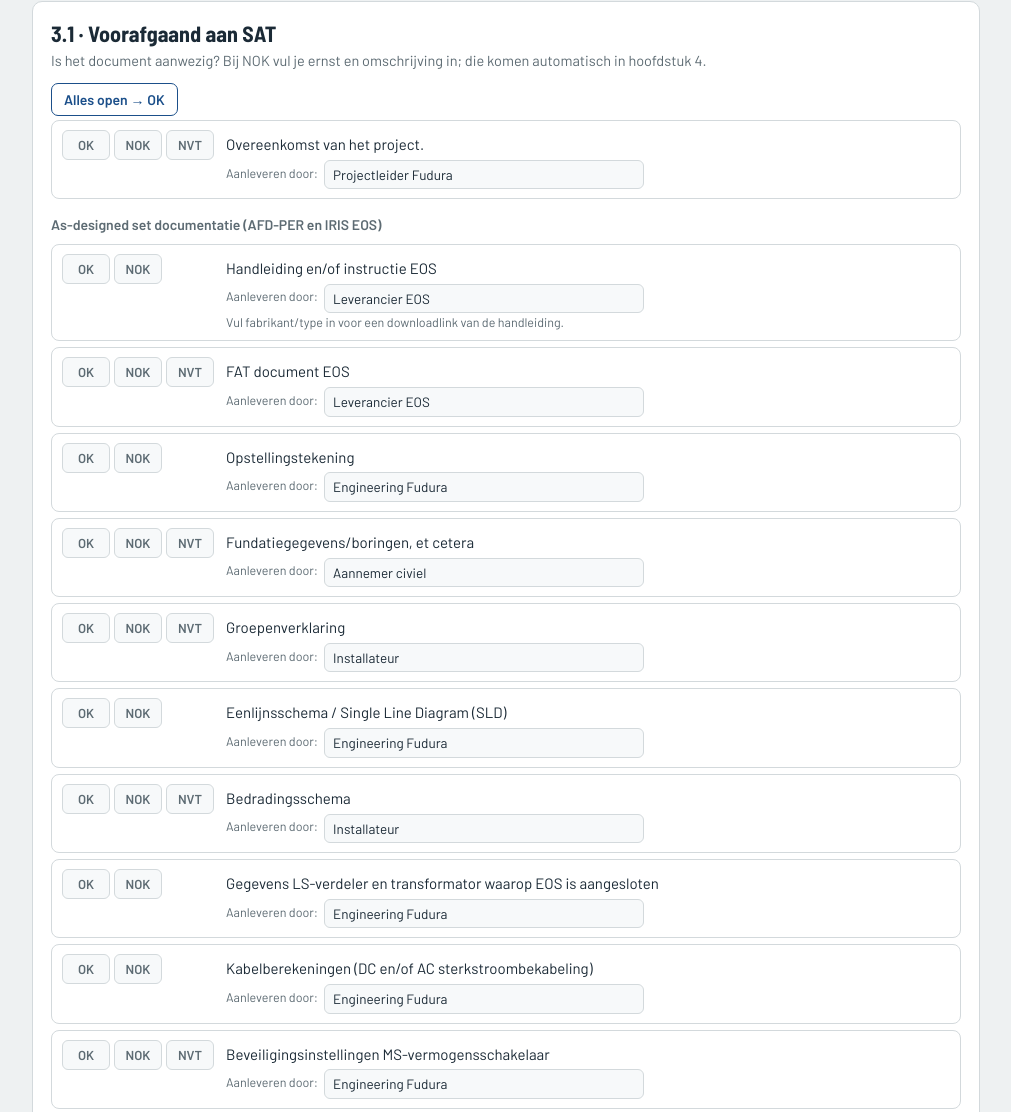
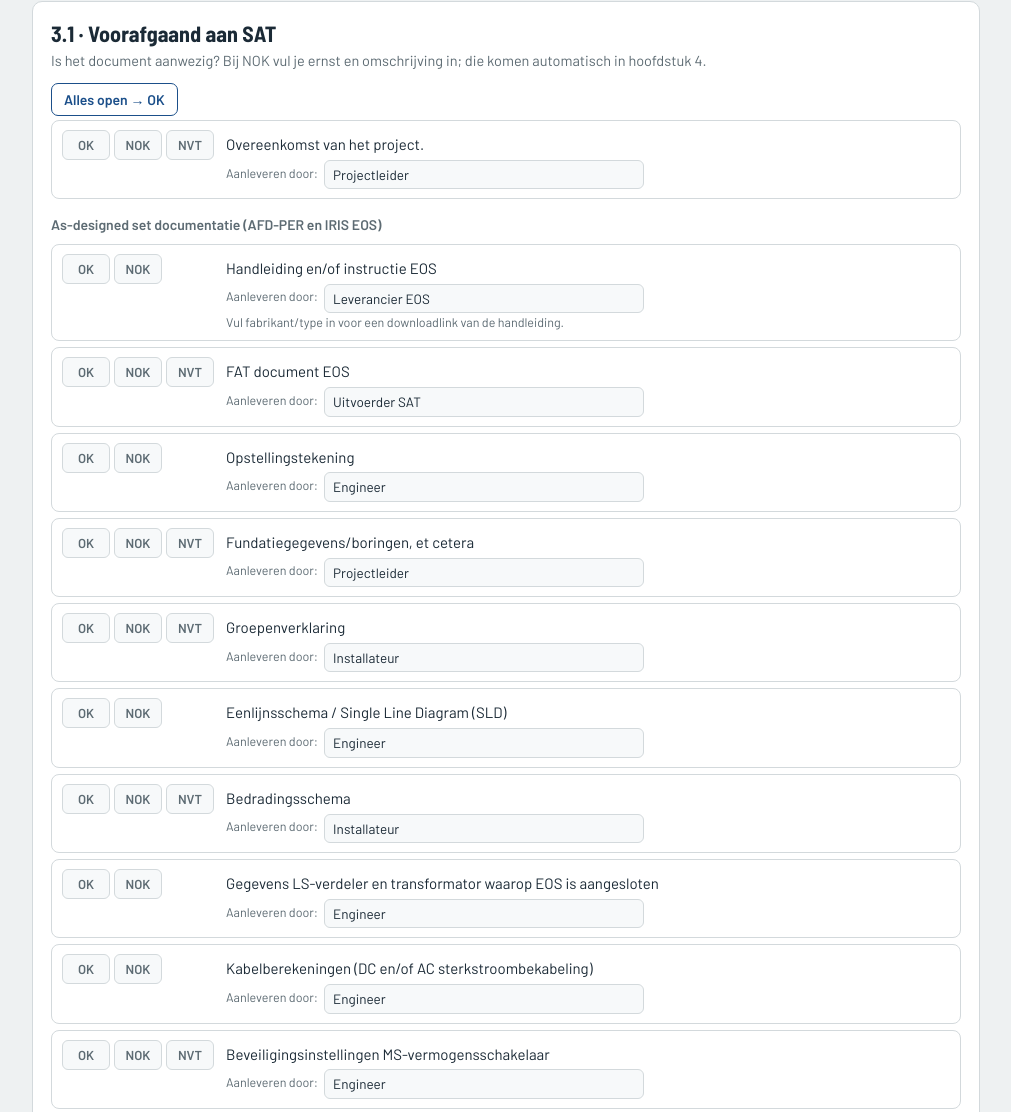
Before and after one commit to nickcambeen/fudura, a plain HTML site: page tools/sat/index.html in a window 1280 px wide. Shown: the part 1294-2406 px from the top of the page, without its empty margins (134-1145 px from the left). Drawn offline with nearby package versions, Linux system fonts and the light colour scheme.

Commit message:
SAT-formulier: aanleverpartijen volgens Nick
Co-Authored-By: Claude Opus 5.5 <noreply@anthropic.com>
Claude-Session: https://claude.ai/code/session_015LRpJb9uHUEzHB8Mhwfima

```diff
--- a/tools/sat/index.html
+++ b/tools/sat/index.html
@@ -196,8 +196,8 @@ const FOTOS = [
   ['LS-verdeler',12,[['ls0','Overzichtsfoto'],['ls1','Instelling vermogensschakelaar'],['ls2','Schakelbare strook'],['ls3','Smeltpatronen strook t.b.v. EOS'],['ls4','PEN/aardrail'],['ls5','Gedraaide en gemarkeerde boutverbindingen']]],
   ['EMS',13,[['ems0','Overzichtsfoto'],['ems1','Overzichtsfoto']]],
   ['Metingen',14,[['met0','Screenshot(s) EMS functioneren'],['met1','Screenshot(s) EMS functioneren']]]];
-const PARTIJEN = ['Projectleider Fudura','Engineering Fudura','Leverancier EOS','Installateur','Aannemer civiel','Fudura datamanagement','Opdrachtgever','Leverancier EOS + Fudura datamanagement'];
-const AAN = {1:'Projectleider Fudura',3:'Leverancier EOS',4:'Leverancier EOS',5:'Engineering Fudura',6:'Aannemer civiel',7:'Installateur',8:'Engineering Fudura',9:'Installateur',10:'Engineering Fudura',11:'Engineering Fudura',12:'Engineering Fudura',13:'Engineering Fudura',14:'Leverancier EOS',15:'Fudura datamanagement',16:'Leverancier EOS',18:'Projectleider Fudura',19:'Installateur',20:'Installateur',21:'Installateur',22:'Installateur',23:'Installateur',24:'Leverancier EOS',25:'Leverancier EOS + Fudura datamanagement'};
+const PARTIJEN = ['Projectleider','Engineer','EMS-engineer','Uitvoerder SAT','Leverancier EOS','Installateur','Fudura datamanagement','Opdrachtgever'];
+const AAN = {1:'Projectleider',3:'Leverancier EOS',4:'Uitvoerder SAT',5:'Engineer',6:'Projectleider',7:'Installateur',8:'Engineer',9:'Installateur',10:'Engineer',11:'Engineer',12:'Engineer',13:'Engineer',14:'',15:'EMS-engineer',16:'',18:'Projectleider',19:'Installateur',20:'Installateur',21:'Installateur',22:'Installateur',23:'Installateur',24:'Leverancier EOS',25:'Leverancier EOS + Fudura datamanagement'};
 const aan = rij => (S.aan && S.aan[rij] != null) ? S.aan[rij] : (AAN[rij] || '');
 const DOCS = [{wanneer: v => /delta|delterra/i.test((v.fabrikant || '') + ' ' + (v.type || '')), naam:'Installatiehandleiding DELTerra C (NL)', url:'docs/DELTerra_C_Installatiehandleiding_NL.pdf'}];
 const docsVoor = () => DOCS.filter(d => d.wanneer(S.v));
```
